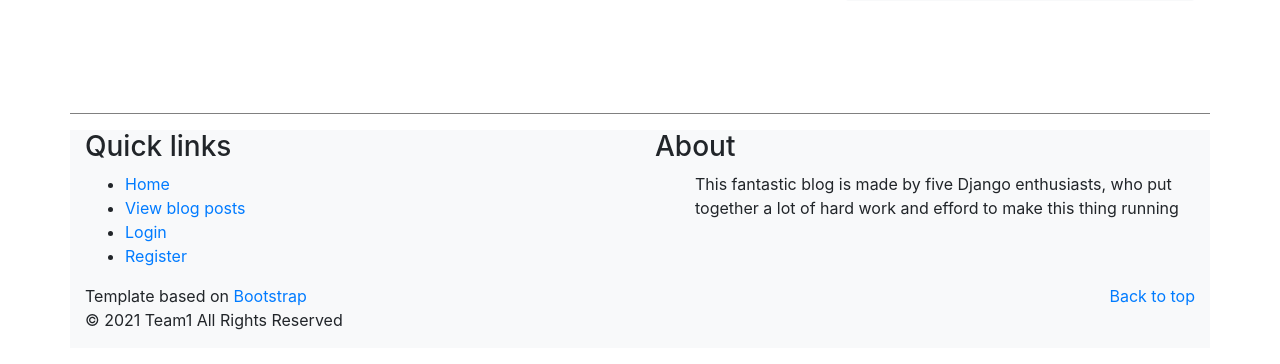
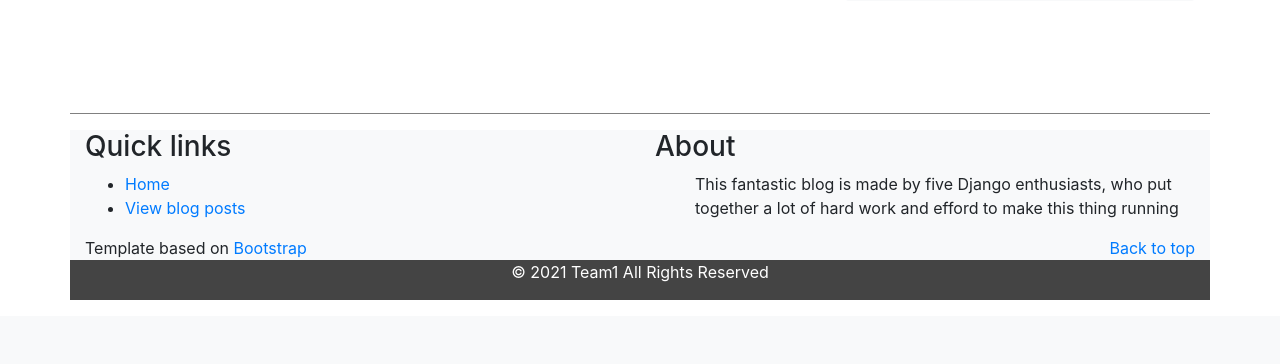
Before and after one commit to Qiang156/blog-by-django, a Django app: page / in a window 1280 px wide. Shown: the part 1061-1425 px from the top of the page. After the commit the page ends 1361 px from the top, so only its background shows below. Run offline with Django 3.2, Linux system fonts and the light colour scheme; data that the repository does not hold is empty; some libraries are stand-ins or nearby versions.

Commit message:
about footer

```diff
--- a/templates/blog/footer.html
+++ b/templates/blog/footer.html
@@ -5,8 +5,7 @@
                 <ul>
                     <li><a href="/blog/home">Home</a></li>
                     <li><a href="/blog/index">View blog posts</a></li>
-                    <li><a href="/blog/login">Login</a></li>
-                    <li><a href="/blog/register">Register</a></li>
+
                 </ul>
             </div>
             <div class="col">
@@ -17,6 +16,20 @@
             </div>
 
         </div>
+        <!--<div class="row bg-light">
+
+            <div class="col-sm-12 col-md-6">
+                Template based on <a href="https://getbootstrap.com/docs/5.1/examples/blog" target="_blank">Bootstrap</a>
+            </div><br>
+            <div class="col-sm-12 col-md-6 text-right">
+                <a href="#">Back to top</a>
+            </div>
+            <div class="col text-center"><hr/>
+                <p class="rights"><span>©  </span><span class="copyright-year">2021</span><span> </span><span> Team1 </span><span>All Rights Reserved</span></p>
+                <hr/></div>
+
+        </div>
+        </div> -->
         <div class="row bg-light">
 
             <div class="col-sm-12 col-md-6">
@@ -25,10 +38,13 @@
             <div class="col-sm-12 col-md-6 text-right">
                 <a href="#">Back to top</a>
             </div>
-            <div class="col-sm-12 col-md-6">
-                <p class="rights"><span>©  </span><span class="copyright-year">2021</span><span> </span><span> Team1 </span><span>All Rights Reserved</span></p>
-                </div>
+            <div class="col text-center" style="background-color: #444; color: #fff;">
+                    <p class="rights"><span>©  </span><span class="copyright-year">2021</span><span> </span><span> Team1 </span><span>All Rights Reserved</span></p>
+            </div>
 
         </div>
         </div>
+
+
+
 </footer>
```
